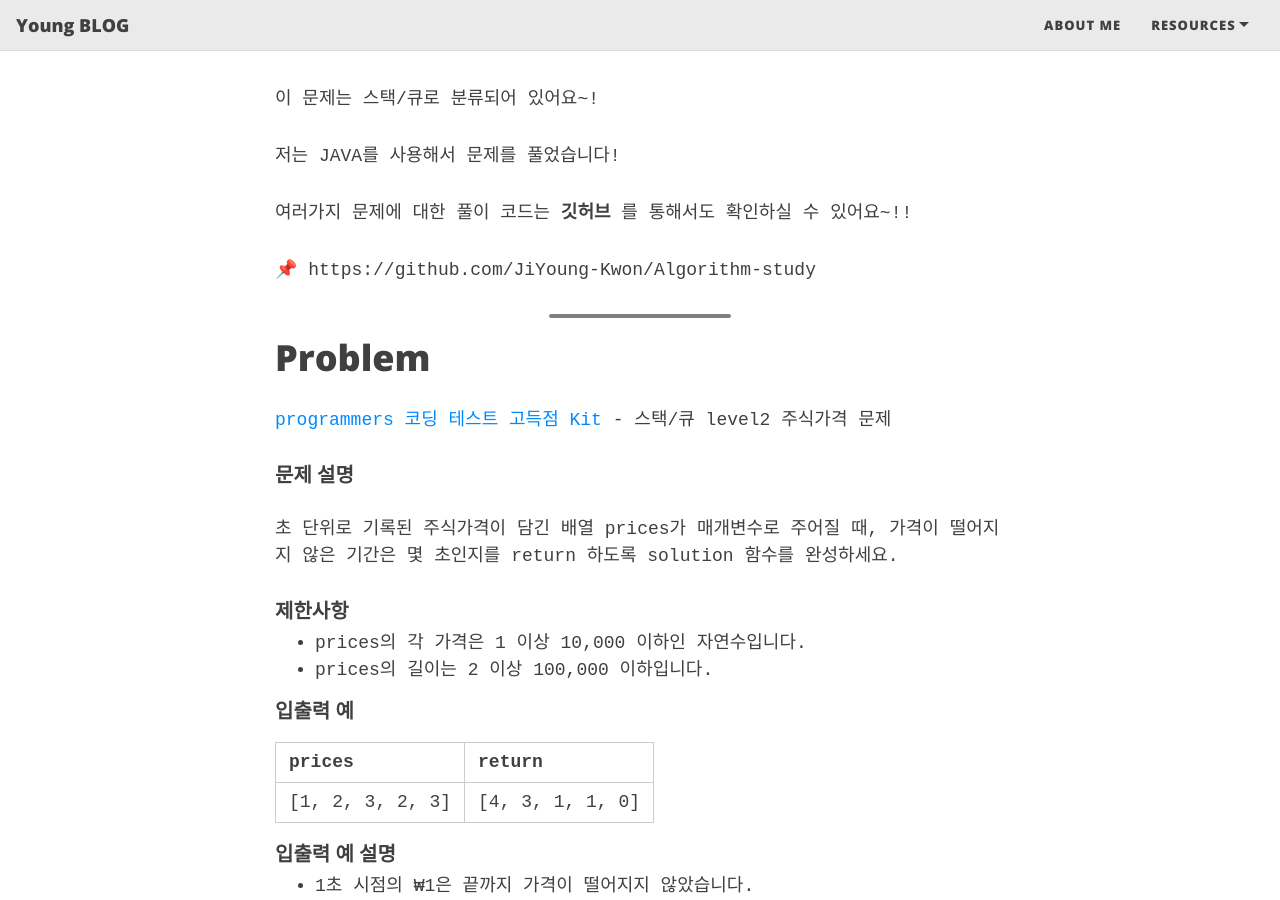
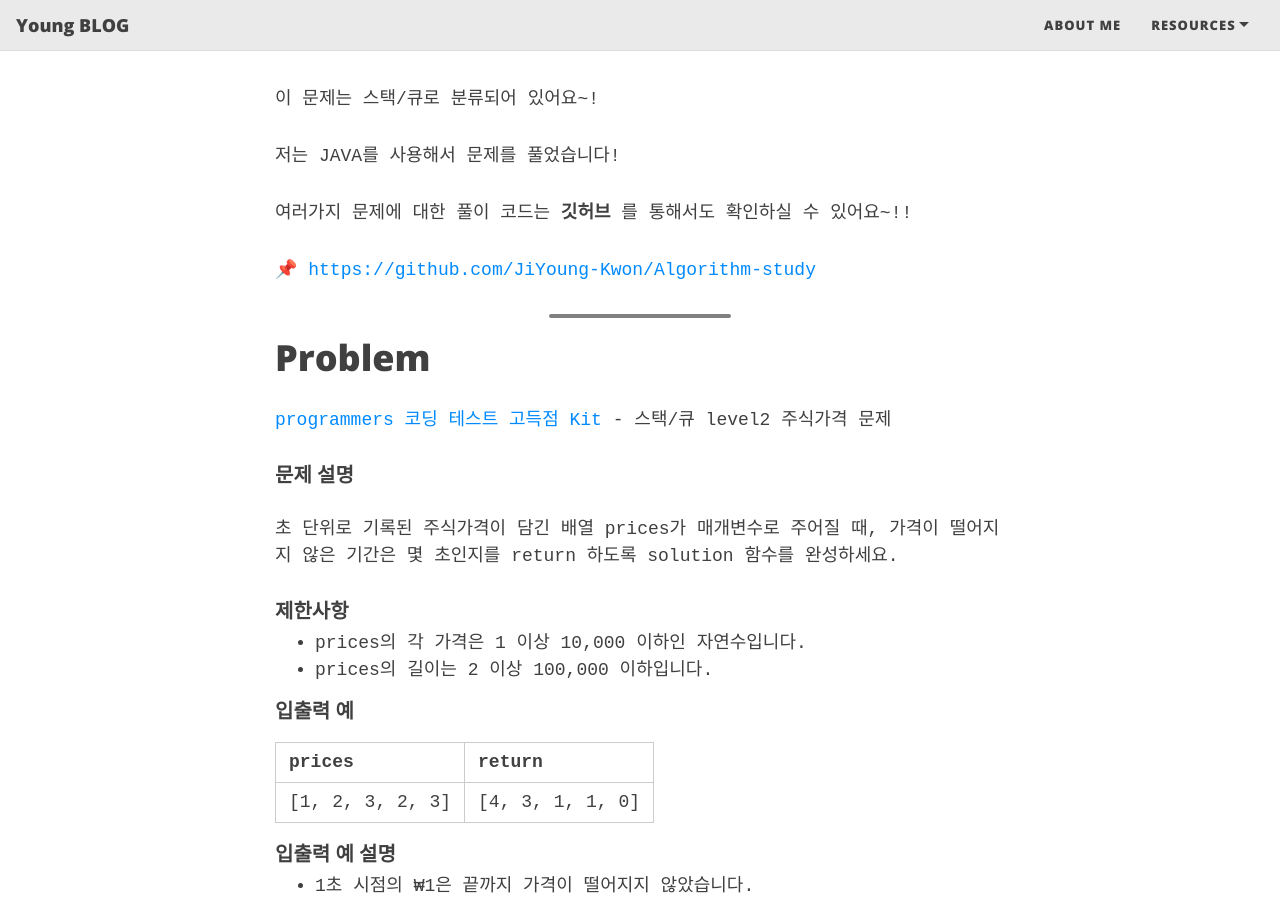
Before and after one commit to JiYoung-Kwon/JiYoung-Kwon.github.io, a Jekyll site: the page built from _posts/2021-01-28-[Programmers][level2]-주식가격.md, in a window 1280 px wide and 900 px high, scrolled down 429 px. Built offline with Jekyll 4.4.1, drawn with Linux system fonts in a browser that asks for light colours; nearby versions of some CDN libraries; some web fonts are replaced; comment, search, counter and statistics services are not loaded; part of the change alters nothing that is shown.

```diff
--- a/_posts/2021-01-28-[Programmers][level2]-주식가격.md
+++ b/_posts/2021-01-28-[Programmers][level2]-주식가격.md
@@ -18,7 +18,8 @@ comments: true
 
 여러가지 문제에 대한 풀이 코드는 **깃허브** 를 통해서도 확인하실 수 있어요~!!
 
-📌 https://github.com/JiYoung-Kwon/Algorithm-study
+📌 [https://github.com/JiYoung-Kwon/Algorithm-study](https://github.com/JiYoung-Kwon/Algorithm-study)
+
 
 ***
 
```
